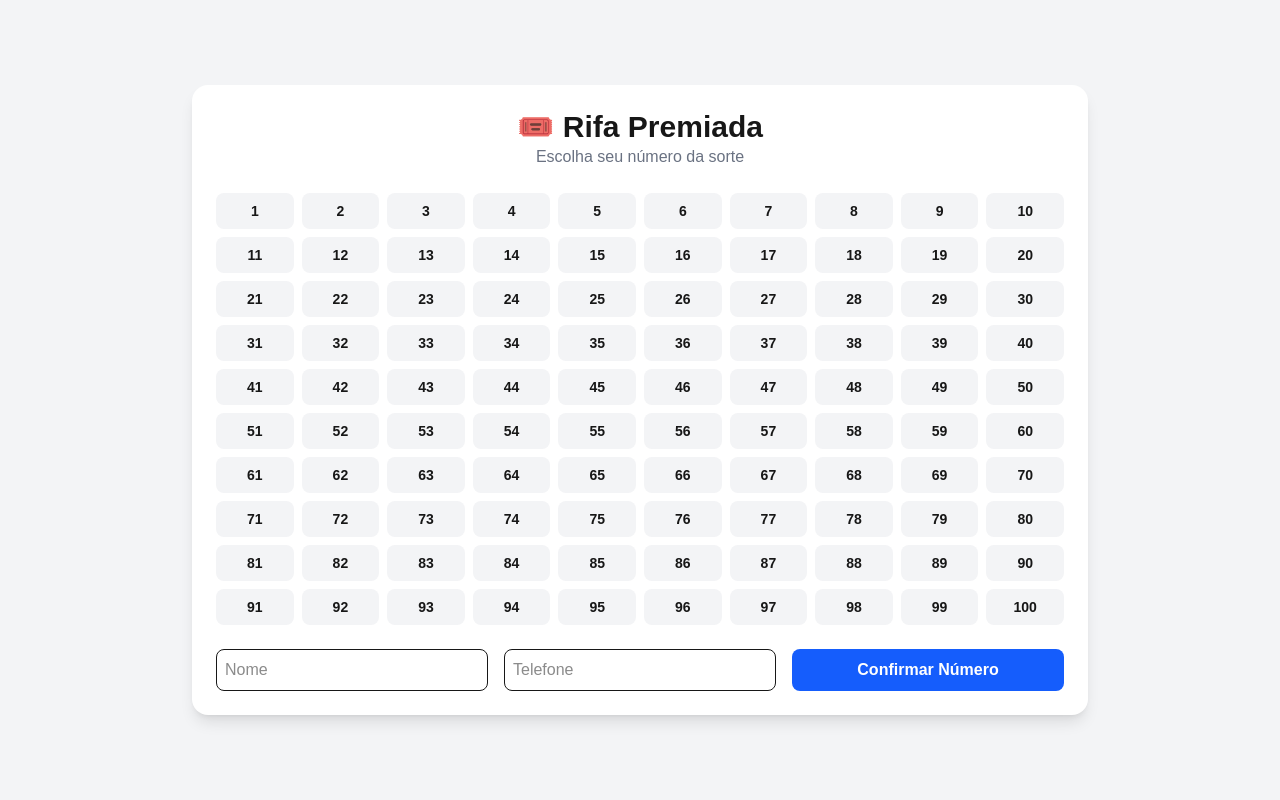
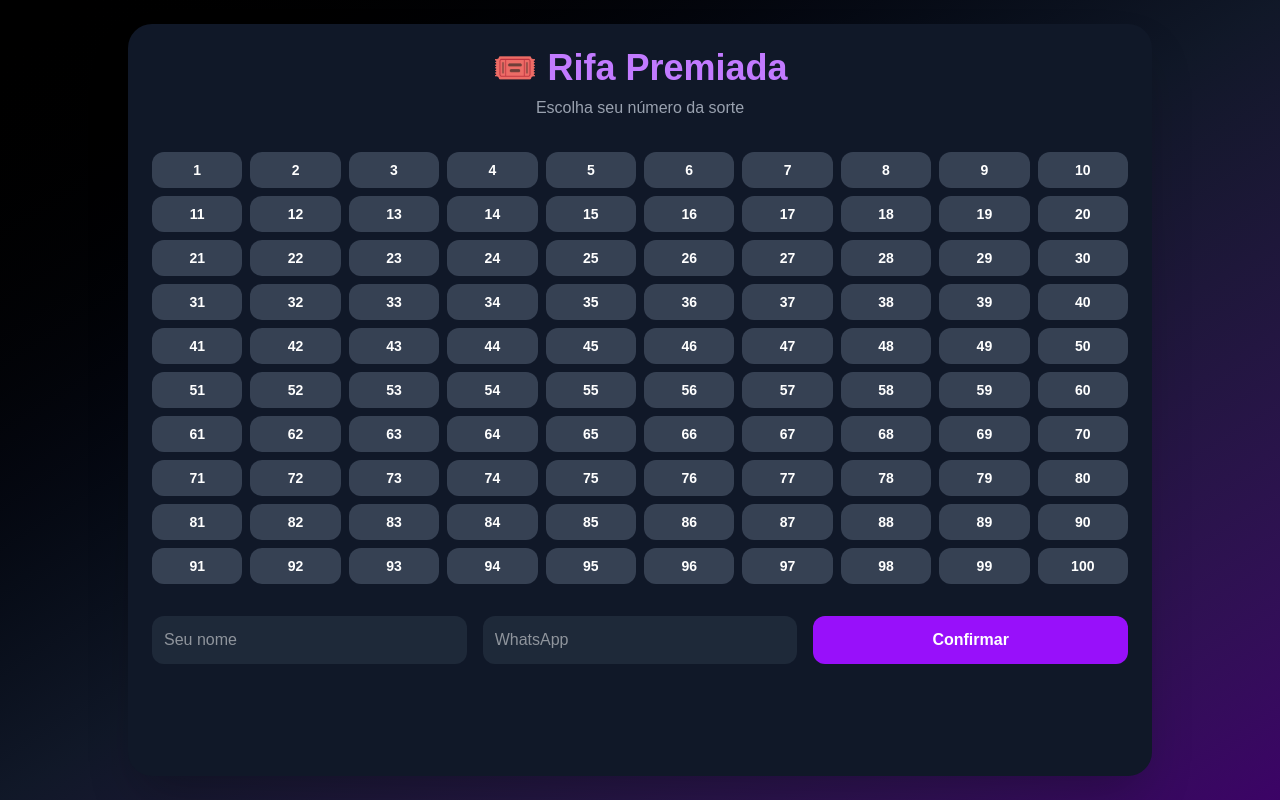
Before and after one commit to gpaiva7k-lang/rifa-profissional, a Next.js app: page / in a window 1280 px wide. Built offline with nearby package versions, Linux system fonts and the light colour scheme; no server answers; the database is empty.

Commit message:
QR Code PIX funcionando

```diff
--- a/app/page.tsx
+++ b/app/page.tsx
@@ -2,25 +2,35 @@
 
 import { useEffect, useState } from "react";
 import { supabase } from "../lib/supabase";
-import QRCode from "qrcode";
+import QRCode from "qrcode.react";
 
 const CHAVE_PIX = "43872033824";
 const VALOR = "10,00";
 const CONTATO = "(11) 90000-0000";
 
+const PIX_PAYLOAD = `PIX|${CHAVE_PIX}|${VALOR}`;
+
+type Rifa = {
+  numero: number;
+  status: string;
+};
+
 export default function Home() {
-  const [comprados, setComprados] = useState<number[]>([]);
+  const [rifas, setRifas] = useState<Rifa[]>([]);
   const [numero, setNumero] = useState<number | null>(null);
   const [nome, setNome] = useState("");
   const [telefone, setTelefone] = useState("");
   const [sucesso, setSucesso] = useState(false);
-  const [qrCode, setQrCode] = useState<string | null>(null);
+
+  const carregar = async () => {
+    const { data } = await supabase
+      .from("rifas")
+      .select("numero, status");
+
+    if (data) setRifas(data);
+  };
 
   useEffect(() => {
-    const carregar = async () => {
-      const { data } = await supabase.from("rifas").select("numero");
-      if (data) setComprados(data.map((n) => n.numero));
-    };
     carregar();
   }, []);
 
@@ -31,45 +41,66 @@ export default function Home() {
     }
 
     const { error } = await supabase.from("rifas").insert([
-      { numero, nome, telefone },
+      {
+        numero,
+        nome,
+        telefone,
+        status: "reservado",
+      },
     ]);
 
-    if (error) {
-      alert("Número indisponível");
-      return;
+    if (!error) {
+      setSucesso(true);
+      carregar();
+    } else {
+      alert("Erro ao reservar número");
     }
+  };
 
-    setSucesso(true);
-    setComprados([...comprados, numero]);
-
-    // 🔥 GERA O QR CODE PIX
-    const qr = await QRCode.toDataURL(CHAVE_PIX);
-    setQrCode(qr);
+  const statusNumero = (n: number) => {
+    const r = rifas.find((x) => x.numero === n);
+    return r?.status || "livre";
   };
 
   return (
-    <main className="min-h-screen bg-gray-100 flex items-center justify-center p-4">
-      <div className="max-w-4xl w-full bg-white rounded-2xl shadow-lg p-6 space-y-6">
+    <main className="min-h-screen bg-gradient-to-br from-black via-gray-900 to-purple-950 text-white flex justify-center p-6">
+      <div className="max-w-5xl w-full bg-gray-900 rounded-3xl shadow-2xl p-6 space-y-8">
 
-        <div className="text-center">
-          <h1 className="text-3xl font-bold">🎟️ Rifa Premiada</h1>
-          <p className="text-gray-500">Escolha seu número da sorte</p>
+        {/* Cabeçalho */}
+        <div className="text-center space-y-2">
+          <h1 className="text-4xl font-extrabold text-purple-400">
+            🎟️ Rifa Premiada
+          </h1>
+          <p className="text-gray-400">
+            Escolha seu número da sorte
+          </p>
         </div>
 
+        {/* Grade de números */}
         <div className="grid grid-cols-5 sm:grid-cols-10 gap-2">
           {Array.from({ length: 100 }, (_, i) => i + 1).map((n) => {
-            const vendido = comprados.includes(n);
-            const selecionado = numero === n;
+            const status = statusNumero(n);
 
             return (
               <button
                 key={n}
-                disabled={vendido}
+                disabled={status !== "livre"}
                 onClick={() => setNumero(n)}
-                className={`py-2 rounded-lg text-sm font-semibold
-                  ${vendido && "bg-gray-300 text-gray-500"}
-                  ${!vendido && !selecionado && "bg-gray-100 hover:bg-gray-200"}
-                  ${selecionado && "bg-green-500 text-white"}
+                className={`
+                  py-2 rounded-xl text-sm font-bold transition
+                  ${
+                    status === "pago" &&
+                    "bg-green-600 cursor-not-allowed"
+                  }
+                  ${
+                    status === "reservado" &&
+                    "bg-yellow-500 text-black cursor-not-allowed"
+                  }
+                  ${
+                    status === "livre" &&
+                    "bg-gray-700 hover:bg-purple-600"
+                  }
+                  ${numero === n && "ring-2 ring-purple-400"}
                 `}
               >
                 {n}
@@ -78,54 +109,66 @@ export default function Home() {
           })}
         </div>
 
+        {/* Formulário */}
         <div className="grid sm:grid-cols-3 gap-4">
           <input
-            className="border rounded-lg p-2"
-            placeholder="Nome"
+            className="bg-gray-800 rounded-xl p-3 outline-none"
+            placeholder="Seu nome"
             onChange={(e) => setNome(e.target.value)}
           />
           <input
-            className="border rounded-lg p-2"
-            placeholder="Telefone"
+            className="bg-gray-800 rounded-xl p-3 outline-none"
+            placeholder="WhatsApp"
             onChange={(e) => setTelefone(e.target.value)}
           />
           <button
             onClick={comprar}
-            className="bg-blue-600 text-white rounded-lg font-semibold hover:bg-blue-700"
+            className="bg-purple-600 rounded-xl font-bold hover:bg-purple-700 transition"
           >
-            Confirmar Número {numero && `#${numero}`}
+            Confirmar {numero && `#${numero}`}
           </button>
         </div>
 
+        {/* Pagamento */}
         {sucesso && (
-          <div className="bg-green-50 border border-green-200 rounded-xl p-4 space-y-4 text-center">
-            <h2 className="font-bold text-green-700">
-              ✅ Número reservado com sucesso!
+          <div className="bg-black/60 border border-purple-500 rounded-2xl p-6 space-y-4 text-center">
+            <h2 className="text-green-400 font-bold text-2xl">
+              ✅ Número reservado
             </h2>
 
-            <p><strong>Número:</strong> {numero}</p>
-            <p><strong>Valor:</strong> R$ {VALOR}</p>
-
-            {qrCode && (
-              <div className="flex justify-center">
-                <img
-                  src={qrCode}
-                  alt="QR Code PIX"
-                  className="w-48 h-48 border rounded-xl"
-                />
-              </div>
-            )}
-
-            <p className="text-sm text-gray-600">
-              PIX: <strong>{CHAVE_PIX}</strong>
+            <p>
+              <strong>Número:</strong> #{numero}
             </p>
 
-            <p className="text-sm text-red-600">
-              ⚠️ O número será confirmado após o pagamento.
+            <p>
+              <strong>Valor:</strong> R$ {VALOR}
+            </p>
+
+            {/* QR CODE */}
+            <div className="flex justify-center my-4">
+              <div className="bg-white p-4 rounded-xl">
+                <QRCode value={PIX_PAYLOAD} size={200} level="H" />
+              </div>
+            </div>
+
+            <div className="bg-gray-900 rounded-xl p-4">
+              <p className="text-sm text-gray-400">Chave PIX:</p>
+              <p className="font-mono break-all text-purple-400">
+                {CHAVE_PIX}
+              </p>
+            </div>
+
+            <p className="text-sm text-gray-400">
+              Envie o comprovante para:
+              <br />
+              <strong className="text-white">{CONTATO}</strong>
+            </p>
+
+            <p className="text-red-400 text-sm">
+              ⚠️ Confirmação manual após pagamento
             </p>
           </div>
         )}
-
       </div>
     </main>
   );
--- a/package.json
+++ b/package.json
@@ -12,6 +12,7 @@
     "@supabase/supabase-js": "^2.90.1",
     "next": "16.1.3",
     "qrcode": "^1.5.4",
+    "qrcode.react": "^4.2.0",
     "react": "19.2.3",
     "react-dom": "19.2.3"
   },
```
Also changed, not shown: 1 other file (tests, documents, lock files or other folders).
